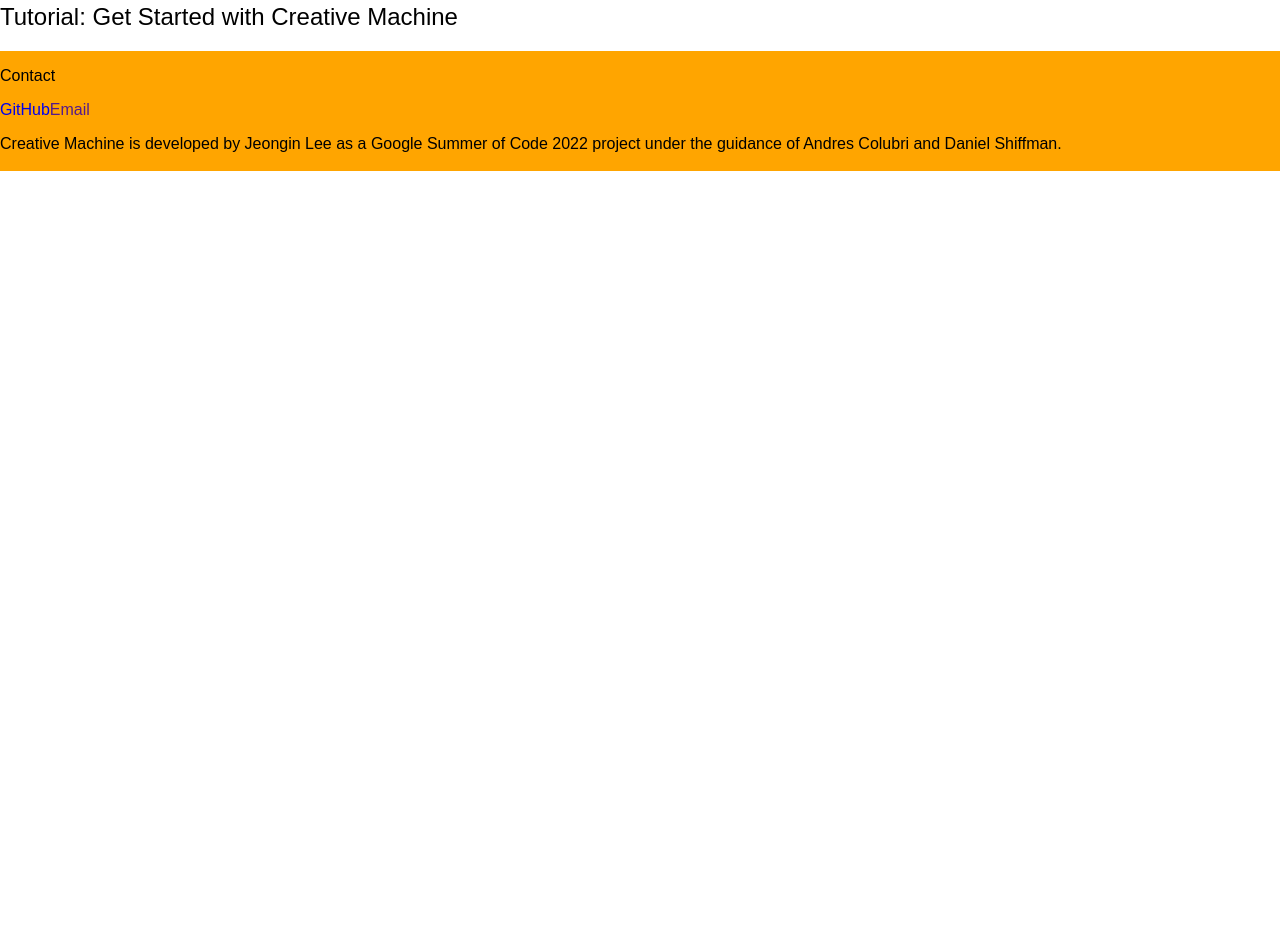
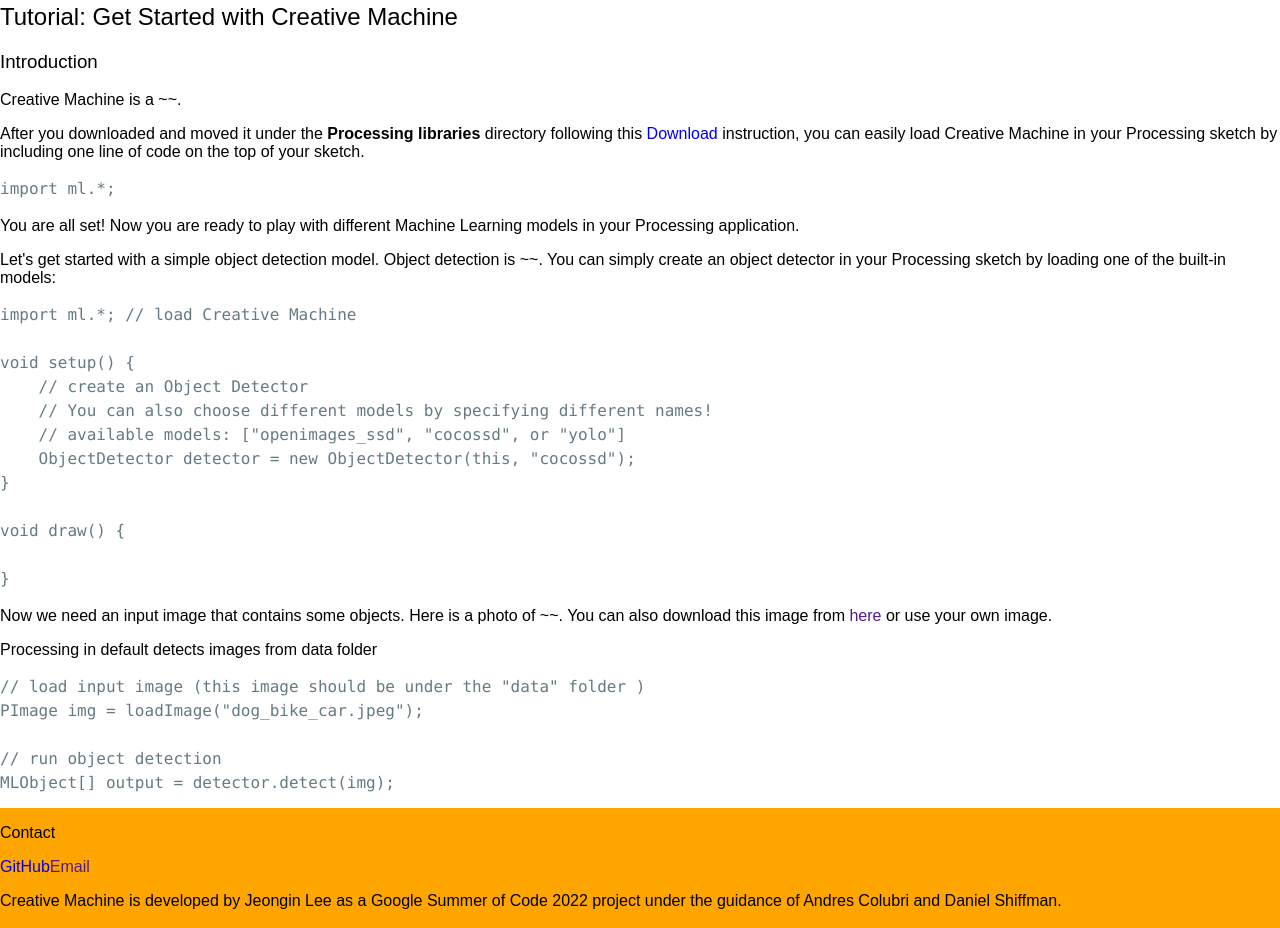
Before and after one commit to jjeongin/creative-machine-website, a Gatsby site: page /reference/tutorial in a window 1280 px wide. Shown: the part 535-1463 px from the top of the page. Before the commit the page ends 800 px from the top, so only its background shows below. Built offline with nearby package versions, Linux system fonts and the light colour scheme; Gatsby itself is replaced by a stand-in of ours; some packages are replaced by stand-ins of ours; code samples lack their colours.

Commit message:
Update tutorial.md

````diff
--- a/src/markdown-pages/reference/tutorial.md
+++ b/src/markdown-pages/reference/tutorial.md
@@ -4,3 +4,42 @@
 ---
 
 ## Tutorial: Get Started with Creative Machine
+
+### Introduction
+Creative Machine is a ~~.
+
+After you downloaded and moved it under the **Processing libraries** directory following this [Download](../download.md) instruction, you can easily load Creative Machine in your Processing sketch by including one line of code on the top of your sketch.
+```java
+import ml.*;
+```
+
+You are all set! Now you are ready to play with different Machine Learning models in your Processing application.
+
+Let's get started with a simple object detection model. Object detection is ~~. You can simply create an object detector in your Processing sketch by loading one of the built-in models:
+
+```java
+import ml.*; // load Creative Machine
+
+void setup() {
+    // create an Object Detector
+    // You can also choose different models by specifying different names!
+    // available models: ["openimages_ssd", "cocossd", or "yolo"]
+    ObjectDetector detector = new ObjectDetector(this, "cocossd");
+}
+
+void draw() {
+
+}
+```
+
+Now we need an input image that contains some objects. Here is a photo of ~~. You can also download this image from [here]() or use your own image.
+
+Processing in default detects images from data folder
+
+```java
+// load input image (this image should be under the "data" folder )
+PImage img = loadImage("dog_bike_car.jpeg");
+
+// run object detection
+MLObject[] output = detector.detect(img);
+```
````
